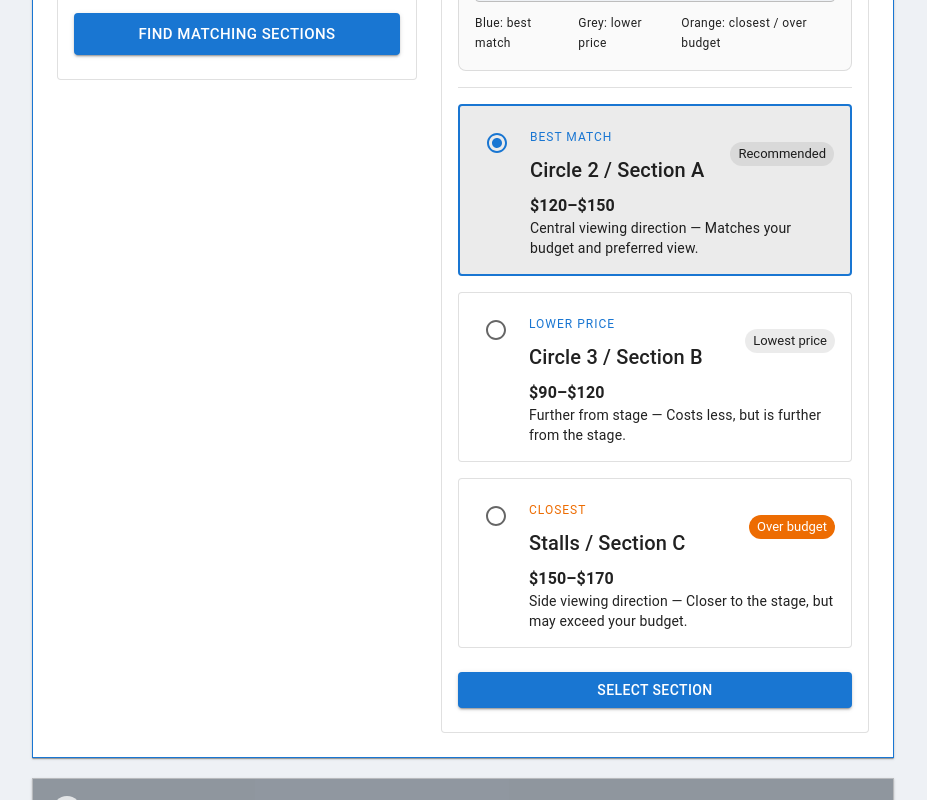
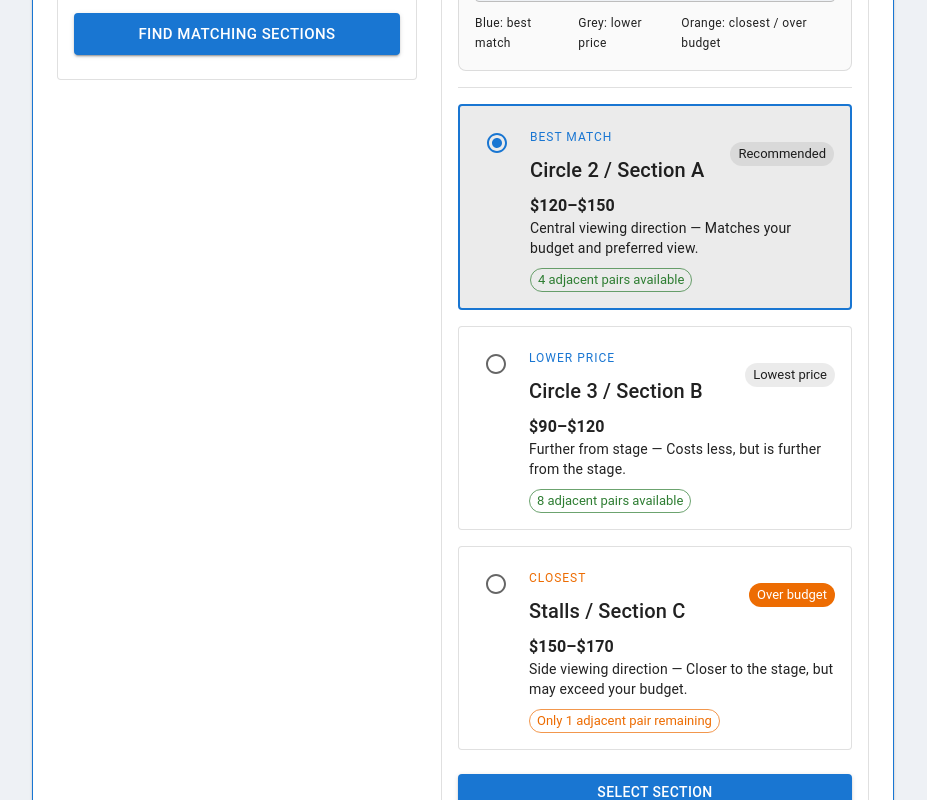
Before and after one commit to teezhiyao/hci-ticketing, a React (Vite) app: page / in a window 1280 px wide. Shown: the part 1000-1800 px from the top of the page, without its empty margins (0-927 px from the left). Built offline with nearby package versions, Linux system fonts and the light colour scheme.

Commit message:
Show adjacent pair availability in recommendations

```diff
--- a/src/components/PreferenceGuidedSelection.jsx
+++ b/src/components/PreferenceGuidedSelection.jsx
@@ -39,6 +39,8 @@ const venueSections = [
     explanation: "Matches your budget and preferred view.",
     status: "Recommended",
     warning: false,
+    adjacentAvailability: "4 adjacent pairs available",
+    availabilityColor: "success",
   },
   {
     id: "circle-3-b",
@@ -49,6 +51,8 @@ const venueSections = [
     explanation: "Costs less, but is further from the stage.",
     status: "Lowest price",
     warning: false,
+    adjacentAvailability: "8 adjacent pairs available",
+    availabilityColor: "success",
   },
   {
     id: "stalls-c",
@@ -59,6 +63,8 @@ const venueSections = [
     explanation: "Closer to the stage, but may exceed your budget.",
     status: "Over budget",
     warning: true,
+    adjacentAvailability: "Only 1 adjacent pair remaining",
+    availabilityColor: "warning",
   },
   {
     id: "stalls-right",
@@ -244,6 +250,15 @@ function SectionOption({ section, selected, onSelect }) {
               <Typography variant="body2">
                 {section.direction} — {section.explanation}
               </Typography>
+              {section.adjacentAvailability && (
+                <Chip
+                  label={section.adjacentAvailability}
+                  size="small"
+                  color={section.availabilityColor}
+                  variant="outlined"
+                  sx={{ mt: 1.25 }}
+                />
+              )}
             </Box>
           </Stack>
         </CardContent>
```
